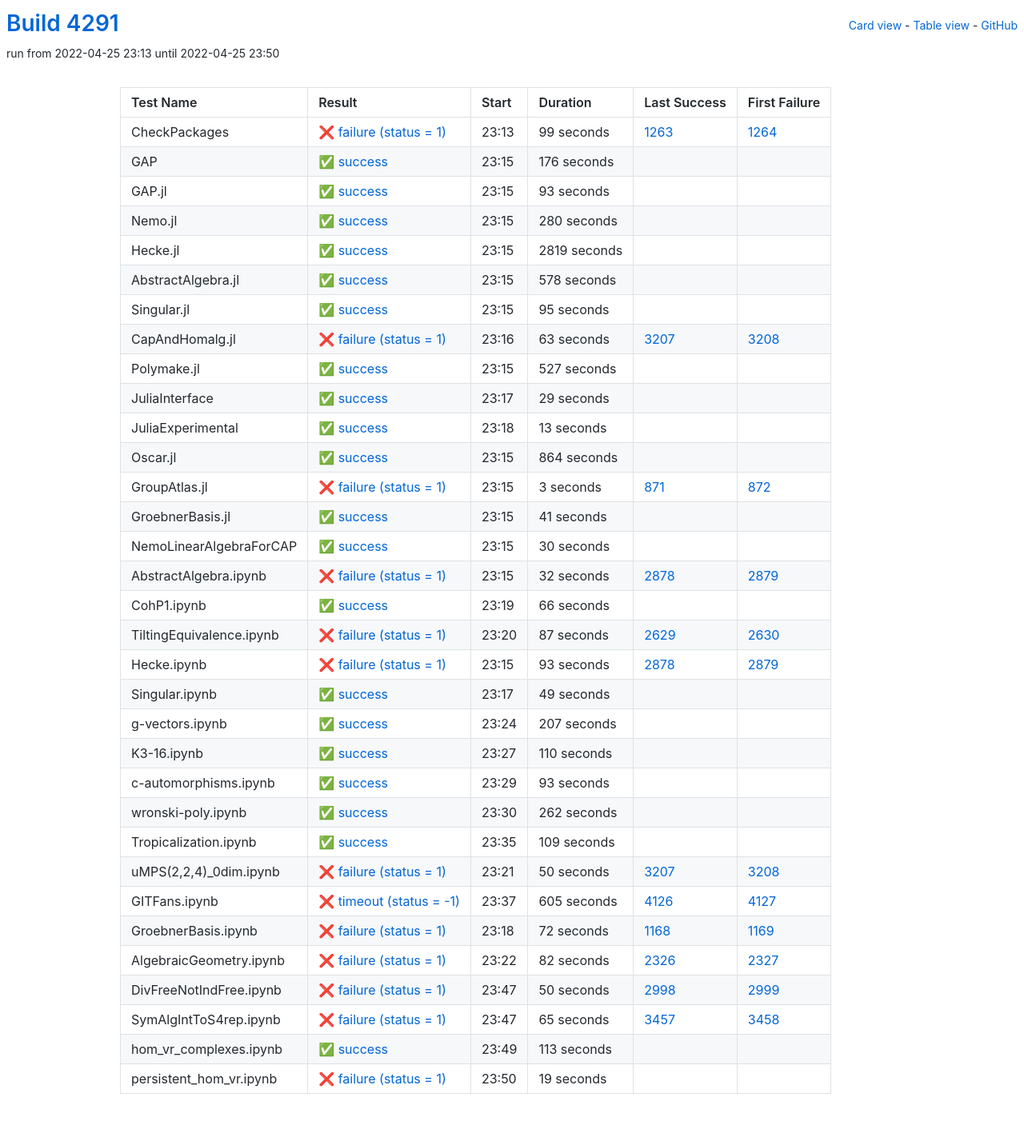
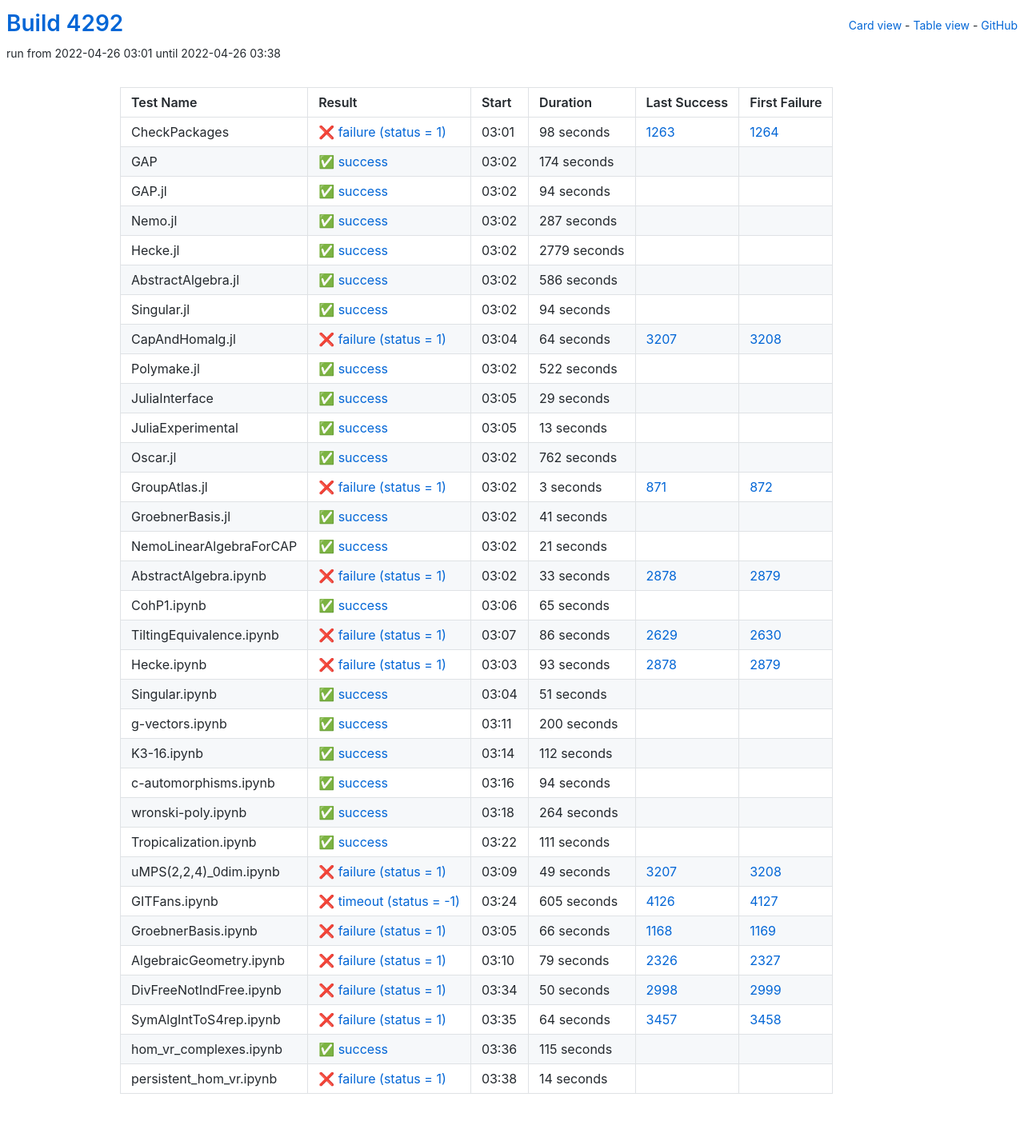
Before and after one commit to oscar-system/oscar-ci-status-stable, a Jekyll site: the page built from table.html, in a window 1280 px wide. Shown: the whole page at 80% size. Built offline with Jekyll 4.4.1, drawn with Linux system fonts in a browser that asks for light colours.

Commit message:
Build #4292

```diff
--- a/_data/ci.yml
+++ b/_data/ci.yml
@@ -1,6 +1,6 @@
 ---
-build: 4291
-build_url: https://oscarci.mathematik.uni-kl.de/job/oscar-stable/4291/
+build: 4292
+build_url: https://oscarci.mathematik.uni-kl.de/job/oscar-stable/4292/
 job: oscar-stable
 organization: oscar-system
 repo: oscar-ci-status-stable
@@ -8,116 +8,116 @@ repourl: https://github.com/oscar-system/oscar-ci-status-stable
 tests:
 - name: CheckPackages
   id: checkpackages
-  log: https://oscarci.mathematik.uni-kl.de/job/oscar-stable/4291/artifact/logs/build-4291/CheckPackages.log
-  start: 2022-04-25 23:13
+  log: https://oscarci.mathematik.uni-kl.de/job/oscar-stable/4292/artifact/logs/build-4292/CheckPackages.log
+  start: 2022-04-26 03:01
   success: false
   exitcode: 1
   status: failure
-  duration: 99
+  duration: 98
   last_success: 1263
   last_success_url: https://oscarci.mathematik.uni-kl.de/job/oscar-stable/1263/
   first_failure: 1264
   first_failure_url: https://oscarci.mathematik.uni-kl.de/job/oscar-stable/1264/
 - name: GAP
   id: gap
-  log: https://oscarci.mathematik.uni-kl.de/job/oscar-stable/4291/artifact/logs/build-4291/GAP.log
-  start: 2022-04-25 23:15
+  log: https://oscarci.mathematik.uni-kl.de/job/oscar-stable/4292/artifact/logs/build-4292/GAP.log
+  start: 2022-04-26 03:02
   success: true
   exitcode: 0
   status: success
-  duration: 176
+  duration: 174
   last_success: false
   last_success_url:
   first_failure: false
   first_failure_url:
 - name: GAP.jl
   id: gap-jl
-  log: https://oscarci.mathematik.uni-kl.de/job/oscar-stable/4291/artifact/logs/build-4291/GAP.jl.log
-  start: 2022-04-25 23:15
+  log: https://oscarci.mathematik.uni-kl.de/job/oscar-stable/4292/artifact/logs/build-4292/GAP.jl.log
+  start: 2022-04-26 03:02
   success: true
   exitcode: 0
   status: success
-  duration: 93
+  duration: 94
   last_success: false
   last_success_url:
   first_failure: false
   first_failure_url:
 - name: Nemo.jl
   id: nemo-jl
-  log: https://oscarci.mathematik.uni-kl.de/job/oscar-stable/4291/artifact/logs/build-4291/Nemo.jl.log
-  start: 2022-04-25 23:15
+  log: https://oscarci.mathematik.uni-kl.de/job/oscar-stable/4292/artifact/logs/build-4292/Nemo.jl.log
+  start: 2022-04-26 03:02
   success: true
   exitcode: 0
   status: success
-  duration: 280
+  duration: 287
   last_success: false
   last_success_url:
   first_failure: false
   first_failure_url:
 - name: Hecke.jl
   id: hecke-jl
-  log: https://oscarci.mathematik.uni-kl.de/job/oscar-stable/4291/artifact/logs/build-4291/Hecke.jl.log
-  start: 2022-04-25 23:15
+  log: https://oscarci.mathematik.uni-kl.de/job/oscar-stable/4292/artifact/logs/build-4292/Hecke.jl.log
+  start: 2022-04-26 03:02
   success: true
   exitcode: 0
   status: success
-  duration: 2819
+  duration: 2779
   last_success: false
   last_success_url:
   first_failure: false
   first_failure_url:
 - name: AbstractAlgebra.jl
   id: abstractalgebra-jl
-  log: https://oscarci.mathematik.uni-kl.de/job/oscar-stable/4291/artifact/logs/build-4291/AbstractAlgebra.jl.log
-  start: 2022-04-25 23:15
+  log: https://oscarci.mathematik.uni-kl.de/job/oscar-stable/4292/artifact/logs/build-4292/AbstractAlgebra.jl.log
+  start: 2022-04-26 03:02
   success: true
   exitcode: 0
   status: success
-  duration: 578
+  duration: 586
   last_success: false
   last_success_url:
   first_failure: false
   first_failure_url:
 - name: Singular.jl
   id: singular-jl
-  log: https://oscarci.mathematik.uni-kl.de/job/oscar-stable/4291/artifact/logs/build-4291/Singular.jl.log
-  start: 2022-04-25 23:15
+  log: https://oscarci.mathematik.uni-kl.de/job/oscar-stable/4292/artifact/logs/build-4292/Singular.jl.log
+  start: 2022-04-26 03:02
   success: true
   exitcode: 0
   status: success
-  duration: 95
+  duration: 94
   last_success: false
   last_success_url:
   first_failure: false
   first_failure_url:
 - name: CapAndHomalg.jl
   id: capandhomalg-jl
-  log: https://oscarci.mathematik.uni-kl.de/job/oscar-stable/4291/artifact/logs/build-4291/CapAndHomalg.jl.log
-  start: 2022-04-25 23:16
+  log: https://oscarci.mathematik.uni-kl.de/job/oscar-stable/4292/artifact/logs/build-4292/CapAndHomalg.jl.log
+  start: 2022-04-26 03:04
   success: false
   exitcode: 1
   status: failure
-  duration: 63
+  duration: 64
   last_success: 3207
   last_success_url: https://oscarci.mathematik.uni-kl.de/job/oscar-stable/3207/
   first_failure: 3208
   first_failure_url: https://oscarci.mathematik.uni-kl.de/job/oscar-stable/3208/
 - name: Polymake.jl
   id: polymake-jl
-  log: https://oscarci.mathematik.uni-kl.de/job/oscar-stable/4291/artifact/logs/build-4291/Polymake.jl.log
-  start: 2022-04-25 23:15
+  log: https://oscarci.mathematik.uni-kl.de/job/oscar-stable/4292/artifact/logs/build-4292/Polymake.jl.log
+  start: 2022-04-26 03:02
   success: true
   exitcode: 0
   status: success
-  duration: 527
+  duration: 522
   last_success: false
   last_success_url:
   first_failure: false
   first_failure_url:
 - name: JuliaInterface
   id: juliainterface
-  log: https://oscarci.mathematik.uni-kl.de/job/oscar-stable/4291/artifact/logs/build-4291/JuliaInterface.log
-  start: 2022-04-25 23:17
+  log: https://oscarci.mathematik.uni-kl.de/job/oscar-stable/4292/artifact/logs/build-4292/JuliaInterface.log
+  start: 2022-04-26 03:05
   success: true
   exitcode: 0
   status: success
@@ -128,8 +128,8 @@ tests:
   first_failure_url:
 - name: JuliaExperimental
   id: juliaexperimental
-  log: https://oscarci.mathematik.uni-kl.de/job/oscar-stable/4291/artifact/logs/build-4291/JuliaExperimental.log
-  start: 2022-04-25 23:18
+  log: https://oscarci.mathematik.uni-kl.de/job/oscar-stable/4292/artifact/logs/build-4292/JuliaExperimental.log
+  start: 2022-04-26 03:05
   success: true
   exitcode: 0
   status: success
@@ -140,20 +140,20 @@ tests:
   first_failure_url:
 - name: Oscar.jl
   id: oscar-jl
-  log: https://oscarci.mathematik.uni-kl.de/job/oscar-stable/4291/artifact/logs/build-4291/Oscar.jl.log
-  start: 2022-04-25 23:15
+  log: https://oscarci.mathematik.uni-kl.de/job/oscar-stable/4292/artifact/logs/build-4292/Oscar.jl.log
+  start: 2022-04-26 03:02
   success: true
   exitcode: 0
   status: success
-  duration: 864
+  duration: 762
   last_success: false
   last_success_url:
   first_failure: false
   first_failure_url:
 - name: GroupAtlas.jl
   id: groupatlas-jl
-  log: https://oscarci.mathematik.uni-kl.de/job/oscar-stable/4291/artifact/logs/build-4291/GroupAtlas.jl.log
-  start: 2022-04-25 23:15
+  log: https://oscarci.mathematik.uni-kl.de/job/oscar-stable/4292/artifact/logs/build-4292/GroupAtlas.jl.log
+  start: 2022-04-26 03:02
   success: false
   exitcode: 1
   status: failure
@@ -164,8 +164,8 @@ tests:
   first_failure_url: https://oscarci.mathematik.uni-kl.de/job/oscar-stable/872/
 - name: GroebnerBasis.jl
   id: groebnerbasis-jl
-  log: https://oscarci.mathematik.uni-kl.de/job/oscar-stable/4291/artifact/logs/build-4291/GroebnerBasis.jl.log
-  start: 2022-04-25 23:15
+  log: https://oscarci.mathematik.uni-kl.de/job/oscar-stable/4292/artifact/logs/build-4292/GroebnerBasis.jl.log
+  start: 2022-04-26 03:02
   success: true
   exitcode: 0
   status: success
@@ -176,56 +176,56 @@ tests:
   first_failure_url:
 - name: NemoLinearAlgebraForCAP
   id: nemolinearalgebraforcap
-  log: https://oscarci.mathematik.uni-kl.de/job/oscar-stable/4291/artifact/logs/build-4291/NemoLinearAlgebraForCAP.log
-  start: 2022-04-25 23:15
+  log: https://oscarci.mathematik.uni-kl.de/job/oscar-stable/4292/artifact/logs/build-4292/NemoLinearAlgebraForCAP.log
+  start: 2022-04-26 03:02
   success: true
   exitcode: 0
   status: success
-  duration: 30
+  duration: 21
   last_success: false
   last_success_url:
   first_failure: false
   first_failure_url:
 - name: AbstractAlgebra.ipynb
   id: abstractalgebra-ipynb
-  log: https://oscarci.mathematik.uni-kl.de/job/oscar-stable/4291/artifact/logs/build-4291/AbstractAlgebra.ipynb.log
-  start: 2022-04-25 23:15
+  log: https://oscarci.mathematik.uni-kl.de/job/oscar-stable/4292/artifact/logs/build-4292/AbstractAlgebra.ipynb.log
+  start: 2022-04-26 03:02
   success: false
   exitcode: 1
   status: failure
-  duration: 32
+  duration: 33
   last_success: 2878
   last_success_url: https://oscarci.mathematik.uni-kl.de/job/oscar-stable/2878/
   first_failure: 2879
   first_failure_url: https://oscarci.mathematik.uni-kl.de/job/oscar-stable/2879/
 - name: CohP1.ipynb
   id: cohp1-ipynb
-  log: https://oscarci.mathematik.uni-kl.de/job/oscar-stable/4291/artifact/logs/build-4291/CohP1.ipynb.log
-  start: 2022-04-25 23:19
+  log: https://oscarci.mathematik.uni-kl.de/job/oscar-stable/4292/artifact/logs/build-4292/CohP1.ipynb.log
+  start: 2022-04-26 03:06
   success: true
   exitcode: 0
   status: success
-  duration: 66
+  duration: 65
   last_success: false
   last_success_url:
   first_failure: false
   first_failure_url:
 - name: TiltingEquivalence.ipynb
   id: tiltingequivalence-ipynb
-  log: https://oscarci.mathematik.uni-kl.de/job/oscar-stable/4291/artifact/logs/build-4291/TiltingEquivalence.ipynb.log
-  start: 2022-04-25 23:20
+  log: https://oscarci.mathematik.uni-kl.de/job/oscar-stable/4292/artifact/logs/build-4292/TiltingEquivalence.ipynb.log
+  start: 2022-04-26 03:07
   success: false
   exitcode: 1
   status: failure
-  duration: 87
+  duration: 86
   last_success: 2629
   last_success_url: https://oscarci.mathematik.uni-kl.de/job/oscar-stable/2629/
   first_failure: 2630
   first_failure_url: https://oscarci.mathematik.uni-kl.de/job/oscar-stable/2630/
 - name: Hecke.ipynb
   id: hecke-ipynb
-  log: https://oscarci.mathematik.uni-kl.de/job/oscar-stable/4291/artifact/logs/build-4291/Hecke.ipynb.log
-  start: 2022-04-25 23:15
+  log: https://oscarci.mathematik.uni-kl.de/job/oscar-stable/4292/artifact/logs/build-4292/Hecke.ipynb.log
+  start: 2022-04-26 03:03
   success: false
   exitcode: 1
   status: failure
@@ -236,92 +236,92 @@ tests:
   first_failure_url: https://oscarci.mathematik.uni-kl.de/job/oscar-stable/2879/
 - name: Singular.ipynb
   id: singular-ipynb
-  log: https://oscarci.mathematik.uni-kl.de/job/oscar-stable/4291/artifact/logs/build-4291/Singular.ipynb.log
-  start: 2022-04-25 23:17
+  log: https://oscarci.mathematik.uni-kl.de/job/oscar-stable/4292/artifact/logs/build-4292/Singular.ipynb.log
+  start: 2022-04-26 03:04
   success: true
   exitcode: 0
   status: success
-  duration: 49
+  duration: 51
   last_success: false
   last_success_url:
   first_failure: false
   first_failure_url:
 - name: g-vectors.ipynb
   id: g-vectors-ipynb
-  log: https://oscarci.mathematik.uni-kl.de/job/oscar-stable/4291/artifact/logs/build-4291/g-vectors.ipynb.log
-  start: 2022-04-25 23:24
+  log: https://oscarci.mathematik.uni-kl.de/job/oscar-stable/4292/artifact/logs/build-4292/g-vectors.ipynb.log
+  start: 2022-04-26 03:11
   success: true
   exitcode: 0
   status: success
-  duration: 207
+  duration: 200
   last_success: false
   last_success_url:
   first_failure: false
   first_failure_url:
 - name: K3-16.ipynb
   id: k3-16-ipynb
-  log: https://oscarci.mathematik.uni-kl.de/job/oscar-stable/4291/artifact/logs/build-4291/K3-16.ipynb.log
-  start: 2022-04-25 23:27
+  log: https://oscarci.mathematik.uni-kl.de/job/oscar-stable/4292/artifact/logs/build-4292/K3-16.ipynb.log
+  start: 2022-04-26 03:14
   success: true
   exitcode: 0
   status: success
-  duration: 110
+  duration: 112
   last_success: false
   last_success_url:
   first_failure: false
   first_failure_url:
 - name: c-automorphisms.ipynb
   id: c-automorphisms-ipynb
-  log: https://oscarci.mathematik.uni-kl.de/job/oscar-stable/4291/artifact/logs/build-4291/c-automorphisms.ipynb.log
-  start: 2022-04-25 23:29
+  log: https://oscarci.mathematik.uni-kl.de/job/oscar-stable/4292/artifact/logs/build-4292/c-automorphisms.ipynb.log
+  start: 2022-04-26 03:16
   success: true
   exitcode: 0
   status: success
-  duration: 93
+  duration: 94
   last_success: false
   last_success_url:
   first_failure: false
   first_failure_url:
 - name: wronski-poly.ipynb
   id: wronski-poly-ipynb
-  log: https://oscarci.mathematik.uni-kl.de/job/oscar-stable/4291/artifact/logs/build-4291/wronski-poly.ipynb.log
-  start: 2022-04-25 23:30
+  log: https://oscarci.mathematik.uni-kl.de/job/oscar-stable/4292/artifact/logs/build-4292/wronski-poly.ipynb.log
+  start: 2022-04-26 03:18
   success: true
   exitcode: 0
   status: success
-  duration: 262
+  duration: 264
   last_success: false
   last_success_url:
   first_failure: false
   first_failure_url:
 - name: Tropicalization.ipynb
   id: tropicalization-ipynb
-  log: https://oscarci.mathematik.uni-kl.de/job/oscar-stable/4291/artifact/logs/build-4291/Tropicalization.ipynb.log
-  start: 2022-04-25 23:35
+  log: https://oscarci.mathematik.uni-kl.de/job/oscar-stable/4292/artifact/logs/build-4292/Tropicalization.ipynb.log
+  start: 2022-04-26 03:22
   success: true
   exitcode: 0
   status: success
-  duration: 109
+  duration: 111
   last_success: false
   last_success_url:
   first_failure: false
   first_failure_url:
 - name: uMPS(2,2,4)_0dim.ipynb
   id: umps-2-2-4-0dim-ipynb
-  log: https://oscarci.mathematik.uni-kl.de/job/oscar-stable/4291/artifact/logs/build-4291/uMPS-2-2-4-_0dim.ipynb.log
-  start: 2022-04-25 23:21
+  log: https://oscarci.mathematik.uni-kl.de/job/oscar-stable/4292/artifact/logs/build-4292/uMPS-2-2-4-_0dim.ipynb.log
+  start: 2022-04-26 03:09
   success: false
   exitcode: 1
   status: failure
-  duration: 50
+  duration: 49
   last_success: 3207
   last_success_url: https://oscarci.mathematik.uni-kl.de/job/oscar-stable/3207/
   first_failure: 3208
   first_failure_url: https://oscarci.mathematik.uni-kl.de/job/oscar-stable/3208/
 - name: GITFans.ipynb
   id: gitfans-ipynb
-  log: https://oscarci.mathematik.uni-kl.de/job/oscar-stable/4291/artifact/logs/build-4291/GITFans.ipynb.log
-  start: 2022-04-25 23:37
+  log: https://oscarci.mathematik.uni-kl.de/job/oscar-stable/4292/artifact/logs/build-4292/GITFans.ipynb.log
+  start: 2022-04-26 03:24
   success: false
   exitcode: -1
   status: timeout
@@ -332,32 +332,32 @@ tests:
   first_failure_url: https://oscarci.mathematik.uni-kl.de/job/oscar-stable/4127/
 - name: GroebnerBasis.ipynb
   id: groebnerbasis-ipynb
-  log: https://oscarci.mathematik.uni-kl.de/job/oscar-stable/4291/artifact/logs/build-4291/GroebnerBasis.ipynb.log
-  start: 2022-04-25 23:18
+  log: https://oscarci.mathematik.uni-kl.de/job/oscar-stable/4292/artifact/logs/build-4292/GroebnerBasis.ipynb.log
+  start: 2022-04-26 03:05
   success: false
   exitcode: 1
   status: failure
-  duration: 72
+  duration: 66
   last_success: 1168
   last_success_url: https://oscarci.mathematik.uni-kl.de/job/oscar-stable/1168/
   first_failure: 1169
   first_failure_url: https://oscarci.mathematik.uni-kl.de/job/oscar-stable/1169/
 - name: AlgebraicGeometry.ipynb
   id: algebraicgeometry-ipynb
-  log: https://oscarci.mathematik.uni-kl.de/job/oscar-stable/4291/artifact/logs/build-4291/AlgebraicGeometry.ipynb.log
-  start: 2022-04-25 23:22
+  log: https://oscarci.mathematik.uni-kl.de/job/oscar-stable/4292/artifact/logs/build-4292/AlgebraicGeometry.ipynb.log
+  start: 2022-04-26 03:10
   success: false
   exitcode: 1
   status: failure
-  duration: 82
+  duration: 79
   last_success: 2326
   last_success_url: https://oscarci.mathematik.uni-kl.de/job/oscar-stable/2326/
   first_failure: 2327
   first_failure_url: https://oscarci.mathematik.uni-kl.de/job/oscar-stable/2327/
 - name: DivFreeNotIndFree.ipynb
   id: divfreenotindfree-ipynb
-  log: https://oscarci.mathematik.uni-kl.de/job/oscar-stable/4291/artifact/logs/build-4291/DivFreeNotIndFree.ipynb.log
-  start: 2022-04-25 23:47
+  log: https://oscarci.mathematik.uni-kl.de/job/oscar-stable/4292/artifact/logs/build-4292/DivFreeNotIndFree.ipynb.log
+  start: 2022-04-26 03:34
   success: false
   exitcode: 1
   status: failure
@@ -368,36 +368,36 @@ tests:
   first_failure_url: https://oscarci.mathematik.uni-kl.de/job/oscar-stable/2999/
 - name: SymAlgIntToS4rep.ipynb
   id: symalginttos4rep-ipynb
-  log: https://oscarci.mathematik.uni-kl.de/job/oscar-stable/4291/artifact/logs/build-4291/SymAlgIntToS4rep.ipynb.log
-  start: 2022-04-25 23:47
+  log: https://oscarci.mathematik.uni-kl.de/job/oscar-stable/4292/artifact/logs/build-4292/SymAlgIntToS4rep.ipynb.log
+  start: 2022-04-26 03:35
   success: false
   exitcode: 1
   status: failure
-  duration: 65
+  duration: 64
   last_success: 3457
   last_success_url: https://oscarci.mathematik.uni-kl.de/job/oscar-stable/3457/
   first_failure: 3458
   first_failure_url: https://oscarci.mathematik.uni-kl.de/job/oscar-stable/3458/
 - name: hom_vr_complexes.ipynb
   id: hom-vr-complexes-ipynb
-  log: https://oscarci.mathematik.uni-kl.de/job/oscar-stable/4291/artifact/logs/build-4291/hom_vr_complexes.ipynb.log
-  start: 2022-04-25 23:49
+  log: https://oscarci.mathematik.uni-kl.de/job/oscar-stable/4292/artifact/logs/build-4292/hom_vr_complexes.ipynb.log
+  start: 2022-04-26 03:36
   success: true
   exitcode: 0
   status: success
-  duration: 113
+  duration: 115
   last_success: false
   last_success_url:
   first_failure: false
   first_failure_url:
 - name: persistent_hom_vr.ipynb
   id: persistent-hom-vr-ipynb
-  log: https://oscarci.mathematik.uni-kl.de/job/oscar-stable/4291/artifact/logs/build-4291/persistent_hom_vr.ipynb.log
-  start: 2022-04-25 23:50
+  log: https://oscarci.mathematik.uni-kl.de/job/oscar-stable/4292/artifact/logs/build-4292/persistent_hom_vr.ipynb.log
+  start: 2022-04-26 03:38
   success: false
   exitcode: 1
   status: failure
-  duration: 19
+  duration: 14
   last_success: false
   last_success_url:
   first_failure: false
```
Also changed, not shown: README.md.
